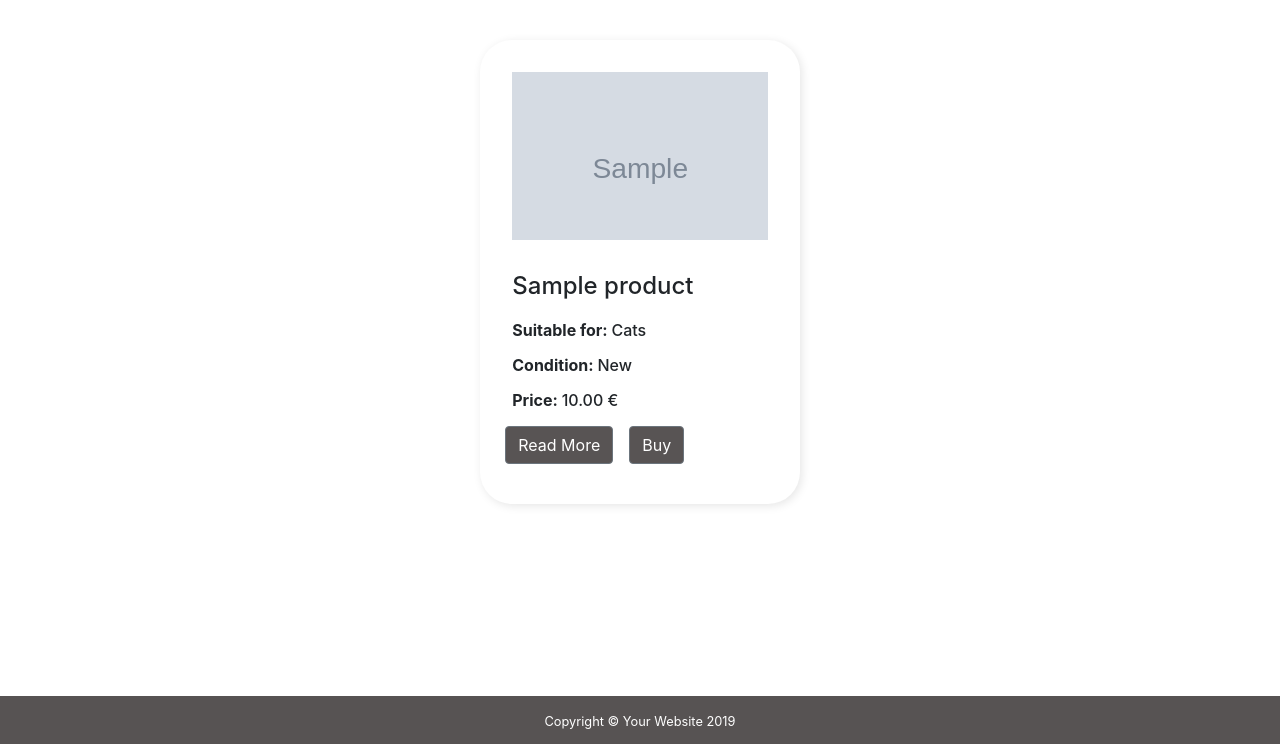
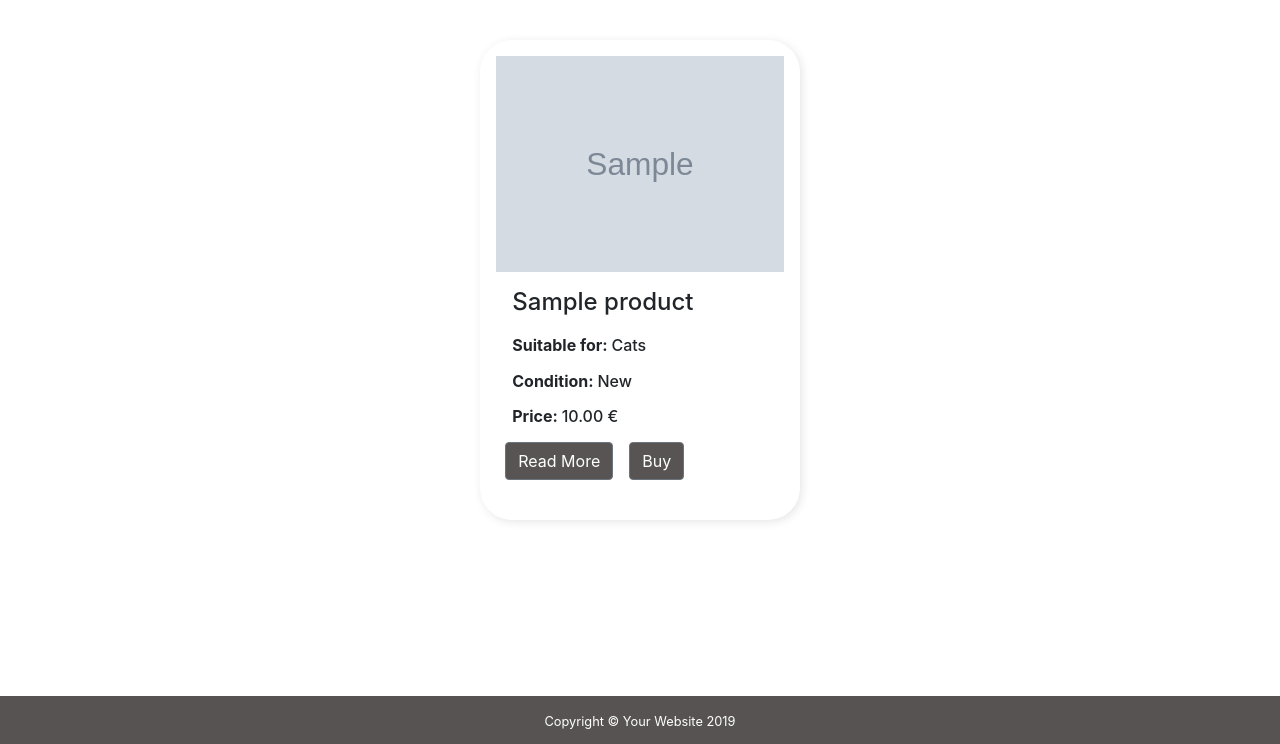
Before and after one commit to 3PU/2nd-paw, a Django app: page /products/all_products/ in a window 1280 px wide. Shown: the part 56-800 px from the top of the page. Run offline with Django 3.2, Linux system fonts and the light colour scheme; tables that the repository leaves empty hold one stand-in row (values such as "Sample post"); grey boxes marked "Sample" are stand-in pictures; some libraries are stand-ins or nearby versions.

Commit message:
Updated image to fill parent div

```diff
--- a/products/templates/products.html
+++ b/products/templates/products.html
@@ -8,9 +8,9 @@
     <div class="products-container">
         <div class="row justify-content-center">
             {% for product in products %}
-                <div class="col-xs-12 col-sm-10 col-lg-5 col-xl-3 card">
-                    <div class="d-flex product-image-container">
-                        <div class="product-image" style="background-image: url('{{ MEDIA_URL }}{{ product.image }}')"></div>
+                <div class="col-xs-12 col-sm-4 col-lg-3 card">
+                    <div>
+                        <img class="product-image" src="{{ MEDIA_URL }}{{ product.image }}">
                     </div>
                     <div class="product-text-container">
                         <h4>{{ product.title }}</h4>
```
